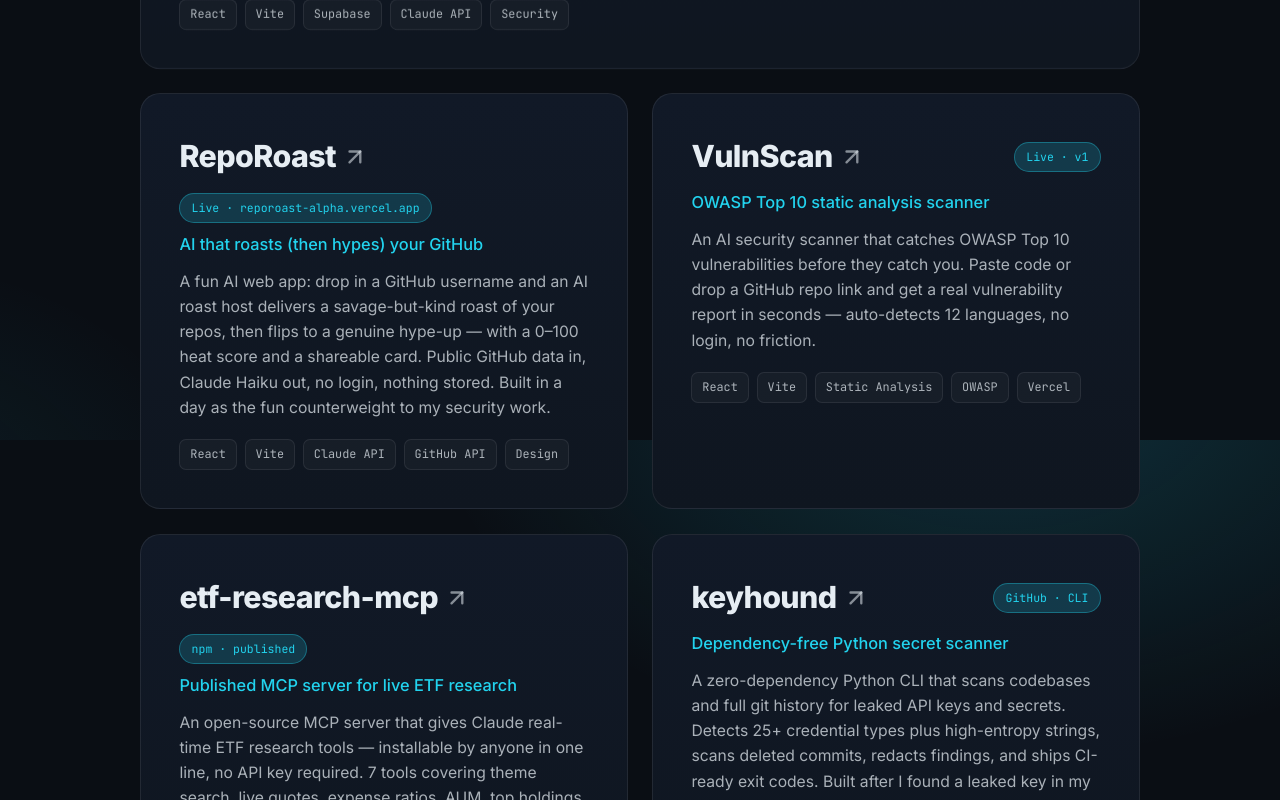
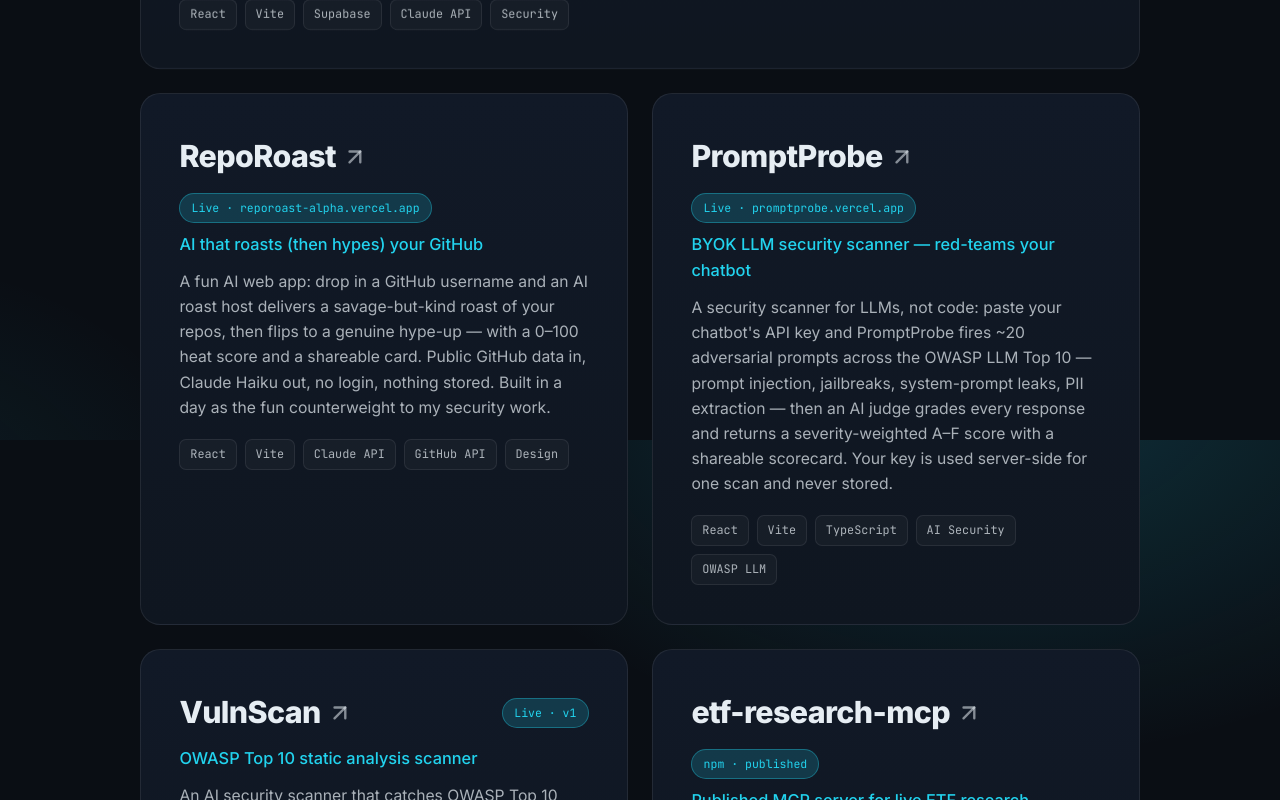
Before and after one commit to myanptl/myan-portfolio, a React (Vite) app: page / in a window 1280 px wide. Shown: the part 2760-3560 px from the top of the page. Built offline with nearby package versions, Linux system fonts and the light colour scheme; no server answers.

Commit message:
feat: add PromptProbe (live) to projects

```diff
--- a/src/data/profile.js
+++ b/src/data/profile.js
@@ -75,6 +75,16 @@
     tags: ['React', 'Vite', 'Claude API', 'GitHub API', 'Design'],
   },
   {
+    name: 'PromptProbe',
+    repo: 'promptprobe',
+    tagline: 'BYOK LLM security scanner — red-teams your chatbot',
+    badge: 'Live · promptprobe.vercel.app',
+    href: 'https://promptprobe.vercel.app',
+    description:
+      'A security scanner for LLMs, not code: paste your chatbot\'s API key and PromptProbe fires ~20 adversarial prompts across the OWASP LLM Top 10 — prompt injection, jailbreaks, system-prompt leaks, PII extraction — then an AI judge grades every response and returns a severity-weighted A–F score with a shareable scorecard. Your key is used server-side for one scan and never stored.',
+    tags: ['React', 'Vite', 'TypeScript', 'AI Security', 'OWASP LLM'],
+  },
+  {
     name: 'VulnScan',
     repo: 'vulnscan',
     tagline: 'OWASP Top 10 static analysis scanner',
```
Also changed, not shown: .claude/agents/terminal-ui-reviewer.md (added), .claude/settings.json (added), 2 other files (tests, documents, lock files or other folders).
